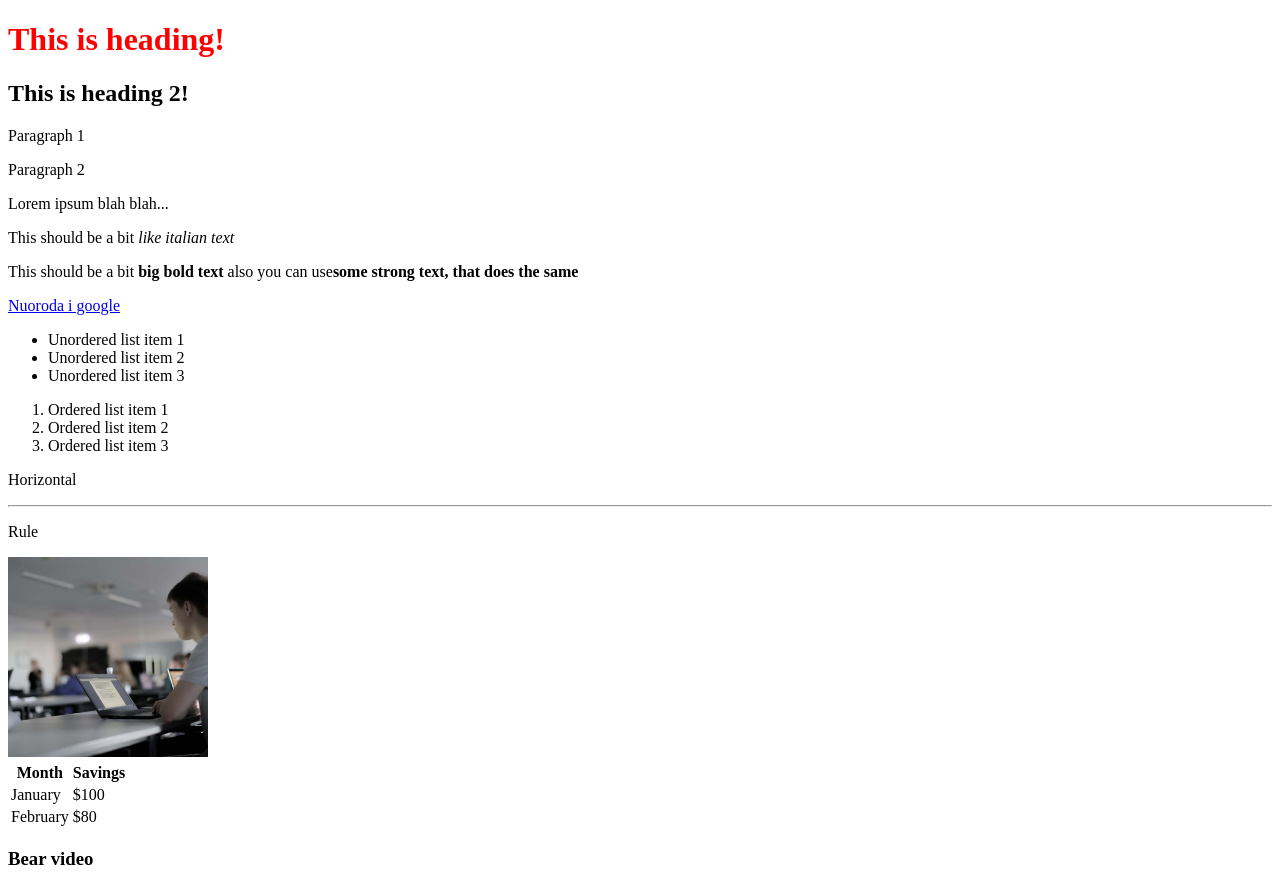
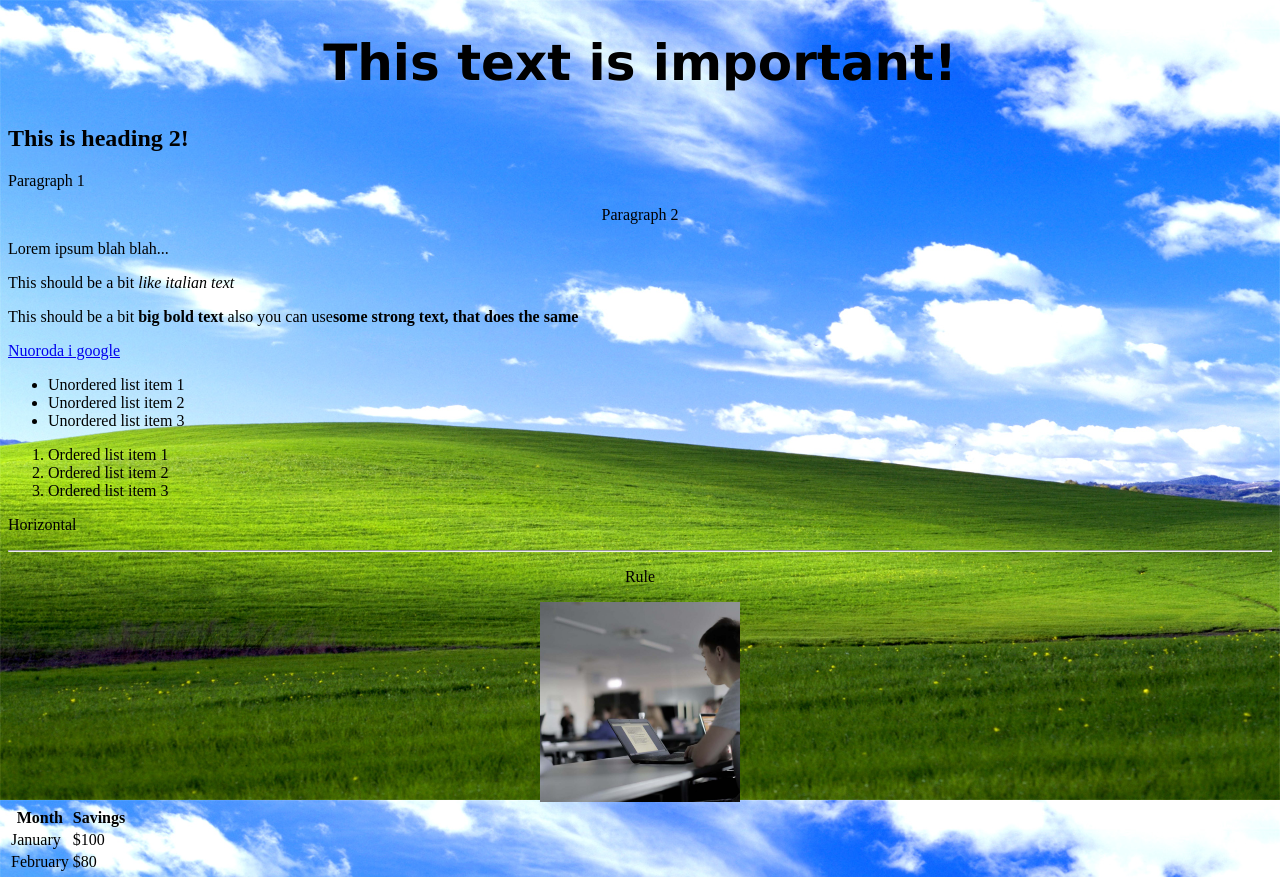
Before and after one commit to 000Johnson/CA-DB-Prestart1, a plain HTML site: page HTML demo/index.html in a window 1280 px wide. Shown: the top 877 px of the page. Drawn offline with Linux system fonts and the light colour scheme.

Commit message:
Antras pakeitimas

```diff
--- a/HTML demo/index.html
+++ b/HTML demo/index.html
@@ -7,12 +7,12 @@
     <title>Document</title>
     <link rel="stylesheet" href="style.css">
 </head>
-<body>
+<body class="christmasBackground">
     <div>
-            <h1>This is heading!</h1>
+            <h1 class="bigText redText">This text is important!</h1>
             <h2>This is heading 2!</h2>
-            <p>Paragraph 1</p>
-            <p>Paragraph 2</p>
+            <p class="redText">Paragraph 1</p>
+            <p class="blackText">Paragraph 2</p>
             <p>Lorem ipsum blah blah...</p>
             <p>This should be a bit <i>like italian text</i></p>
             <p>This should be a bit <b>big bold text</b> also you can use<strong>some strong text, that does the same</strong></p>
@@ -29,8 +29,10 @@
             </ol>
             <p>Horizontal</p>
             <hr>
-            <p>Rule</p>
+            <p class="rule">Rule</p>
+            <div class="picture">
             <img src="student 3.jpg" alt="alt text" />
+          </div>
             <table>
                     <tr>
                       <th>Month</td>
--- a/HTML demo/style.css
+++ b/HTML demo/style.css
@@ -1,8 +1,30 @@
 h1{
-	color:red;
-
+	color:black;
 }
 
 img{
 	width:200px;
 }
+.redText {
+	color: black;
+}
+.blackText {
+	color: black;
+	text-align: center;
+}
+.bigText {
+	font-size: 50px;
+	font-family: Verdana, Geneva, Tahoma, sans-serif;
+	text-align: center;
+}
+.christmasBackground {
+	background-image: url(Windows.jpg);
+	background-attachment: fixed;
+	background-size: cover;
+}
+.picture {
+	text-align: center;
+}
+.rule {
+	text-align: center;
+}
```
Also changed, not shown: HTML demo/windows.jpg (added).
